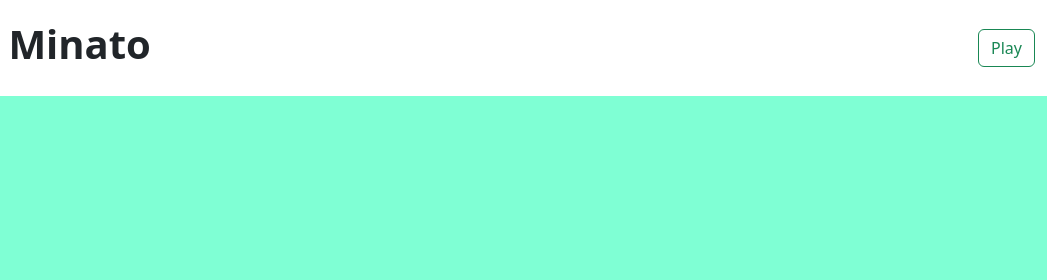
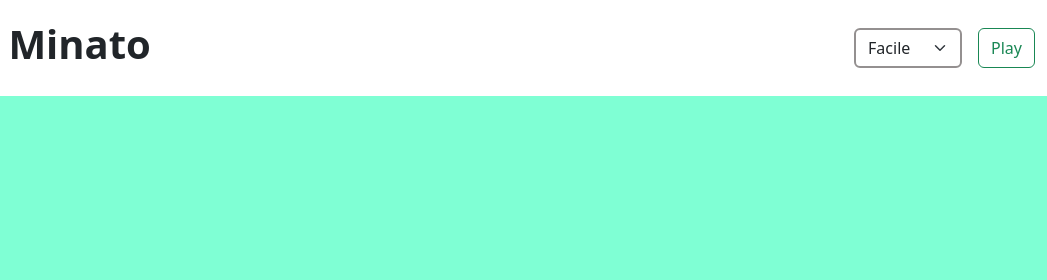
Before and after one commit to antoniodangelo11/js-campominato-grid, a plain HTML site: page index.html in a window 1280 px wide. Shown: the top 280 px of the page, 233-1280 px from the left. Drawn offline with nearby package versions, Linux system fonts and the light colour scheme.

Commit message:
fix button dropdown

```diff
--- a/assets/script.js
+++ b/assets/script.js
@@ -11,20 +11,23 @@ Quando l'utente clicca su ogni cella, la cella cliccata si colora di azzurro ed
 
 const eleGrid = document.querySelector('.grid');
 const eleBtn = document.querySelector('.btn_play');
+const eleDiff = document.querySelector('#difficult').value;
 
 eleBtn.addEventListener("click", function () {
 	createGrid(100, eleGrid);
-
 });
 
 
 /* DEFINIZIONI DELLE FUNZIONI */
 
 function createGrid(numCells, eleGrid) {
+
 	eleGrid.innerHTML = '';
+
 	for (let i = 1; i < numCells + 1; i++) {
 		eleGrid.innerHTML += `<div class="cell">${i}</div>`;
 	}
+
 	const listCells = document.querySelectorAll('.cell');
 
 	for (let i = 0; i < listCells.length; i++) {
--- a/assets/style.css
+++ b/assets/style.css
@@ -8,6 +8,11 @@
 
 .content {
     padding: 80px 0;
+}
+
+.form-select {
+    border: solid 2px rgb(148, 144, 144);
+    margin-inline: 1rem;
 }
 
 .grid {
--- a/index.html
+++ b/index.html
@@ -38,6 +38,11 @@
                 </div>
 
                 <div class="d-flex" role="search">
+                    <select id="difficult" class="form-select rounded" aria-label="Default select example">
+                        <option value="easy">Facile</option>
+                        <option value="medium">Medio</option>
+                        <option value="hard">Difficile</option>
+                    </select>
                     <button class="btn btn-outline-success btn_play" type="submit">Play</button>
                 </div>
             </div>
```
